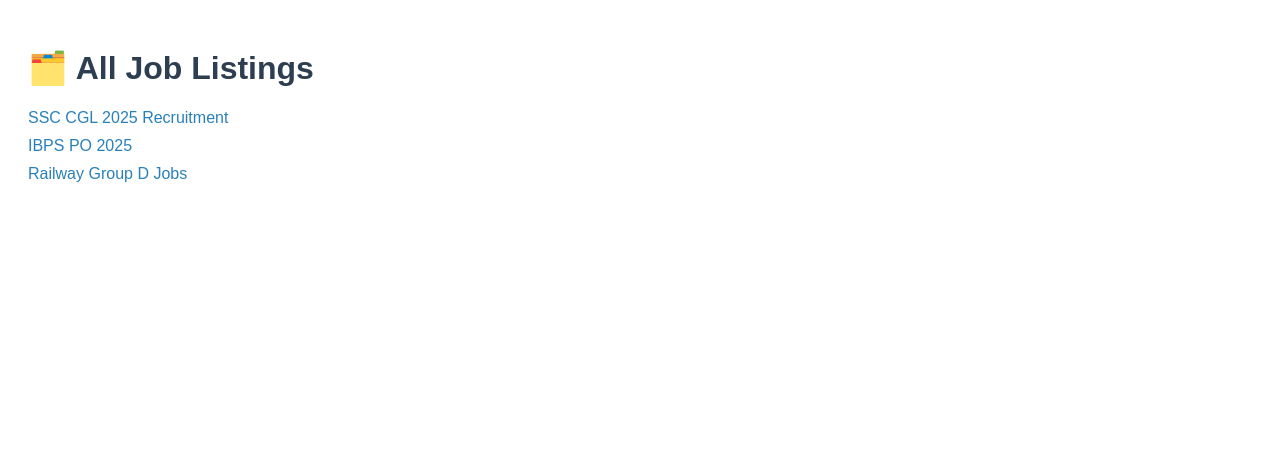
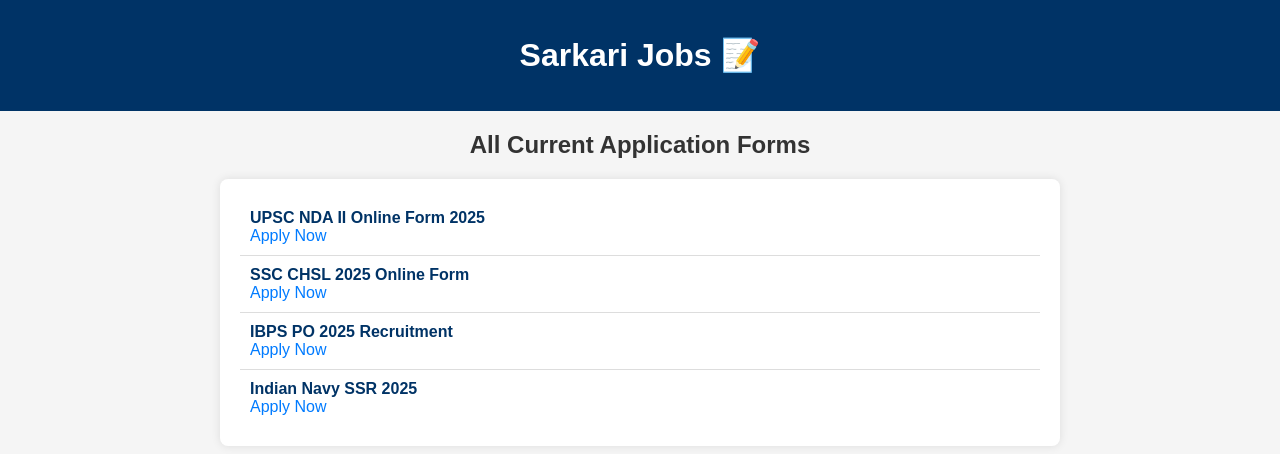
Before and after one commit to anurag086D/Sarkari-jobs, a plain HTML site: page Jobs/index.html in a window 1280 px wide. Drawn offline with Linux system fonts and the light colour scheme.

Commit message:
index.html

```diff
--- a/Jobs/index.html
+++ b/Jobs/index.html
@@ -1,40 +1,82 @@
 <!DOCTYPE html>
 <html lang="en">
 <head>
-  <meta charset="UTF-8" />
-  <meta name="viewport" content="width=device-width, initial-scale=1.0" />
-  <title>All Jobs - Sarkari Jobs</title>
+  <meta charset="UTF-8">
+  <meta name="viewport" content="width=device-width, initial-scale=1">
+  <title>All Current Jobs - Sarkari Jobs</title>
   <style>
     body {
       font-family: Arial, sans-serif;
+      background: #f5f5f5;
+      margin: 0;
+      padding: 0;
+    }
+    header {
+      background: #003366;
+      color: white;
+      padding: 15px;
+      text-align: center;
+    }
+    h2 {
+      text-align: center;
+      color: #333;
+      margin-top: 20px;
+    }
+    .job-list {
+      max-width: 800px;
+      margin: 20px auto;
+      background: white;
+      border-radius: 8px;
+      box-shadow: 0 0 10px rgba(0,0,0,0.1);
       padding: 20px;
     }
-    h1 {
-      color: #2c3e50;
+    .job-item {
+      padding: 10px;
+      border-bottom: 1px solid #ddd;
     }
-    ul {
-      list-style-type: none;
-      padding-left: 0;
+    .job-item:last-child {
+      border-bottom: none;
     }
-    li {
-      margin: 10px 0;
+    .job-title {
+      font-weight: bold;
+      color: #003366;
     }
-    a {
+    .job-link {
       text-decoration: none;
-      color: #2980b9;
+      color: #007bff;
     }
-    a:hover {
+    .job-link:hover {
       text-decoration: underline;
     }
   </style>
 </head>
 <body>
-  <h1>🗂️ All Job Listings</h1>
-  <ul>
-    <li><a href="ssc-cgl.html">SSC CGL 2025 Recruitment</a></li>
-    <li><a href="ibps-po.html">IBPS PO 2025</a></li>
-    <li><a href="railway-group-d.html">Railway Group D Jobs</a></li>
-    <!-- Add more job links here -->
-  </ul>
+
+  <header>
+    <h1>Sarkari Jobs 📝</h1>
+  </header>
+
+  <h2>All Current Application Forms</h2>
+
+  <div class="job-list">
+    <div class="job-item">
+      <div class="job-title">UPSC NDA II Online Form 2025</div>
+      <a class="job-link" href="https://example.com/nda-2025" target="_blank">Apply Now</a>
+    </div>
+    <div class="job-item">
+      <div class="job-title">SSC CHSL 2025 Online Form</div>
+      <a class="job-link" href="https://example.com/ssc-chsl-2025" target="_blank">Apply Now</a>
+    </div>
+    <div class="job-item">
+      <div class="job-title">IBPS PO 2025 Recruitment</div>
+      <a class="job-link" href="https://example.com/ibps-po-2025" target="_blank">Apply Now</a>
+    </div>
+    <div class="job-item">
+      <div class="job-title">Indian Navy SSR 2025</div>
+      <a class="job-link" href="https://example.com/navy-ssr-2025" target="_blank">Apply Now</a>
+    </div>
+    <!-- Add more job listings here -->
+  </div>
+
 </body>
 </html>
```
